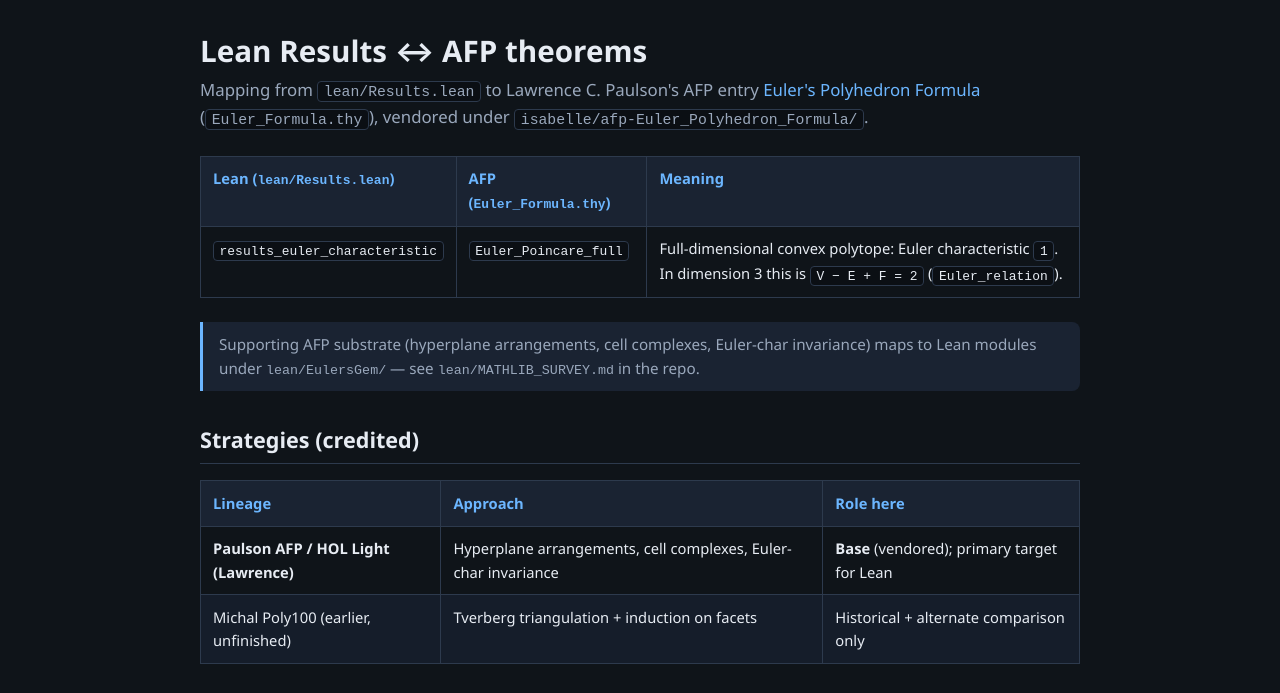
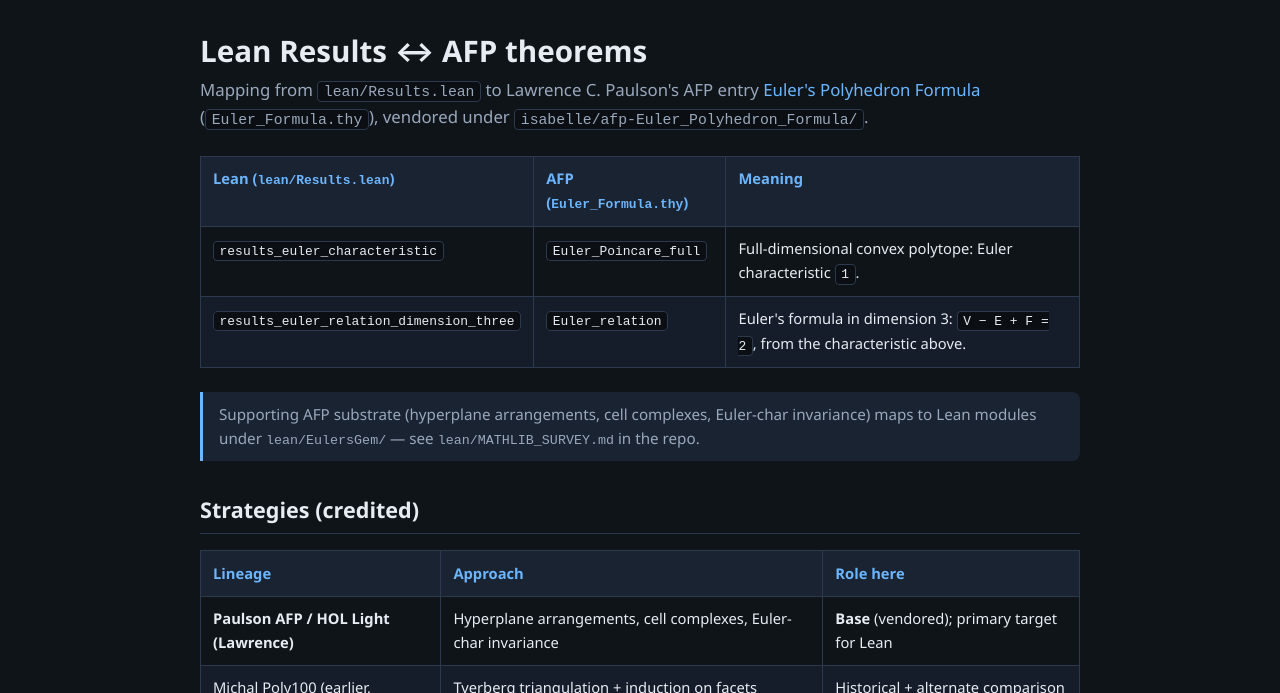
Before and after one commit to tangentproofs/eulers-gem, a plain HTML site: page site/lean-afp.html in a window 1280 px wide. Shown: the part 64-757 px from the top of the page. Drawn offline with Linux system fonts and the light colour scheme.

Commit message:
feat(results): Euler's formula in dimension 3
V − E + F = 2 follows from the Euler characteristic: the body is
the unique 3-face, so dropping it from the alternating sum leaves 2.

```diff
--- a/site/lean-afp.html
+++ b/site/lean-afp.html
@@ -41,7 +41,12 @@
         <tr>
           <td><code>results_euler_characteristic</code></td>
           <td><code>Euler_Poincare_full</code></td>
-          <td>Full-dimensional convex polytope: Euler characteristic <code>1</code>. In dimension 3 this is <code>V − E + F = 2</code> (<code>Euler_relation</code>).</td>
+          <td>Full-dimensional convex polytope: Euler characteristic <code>1</code>.</td>
+        </tr>
+        <tr>
+          <td><code>results_euler_relation_dimension_three</code></td>
+          <td><code>Euler_relation</code></td>
+          <td>Euler's formula in dimension 3: <code>V − E + F = 2</code>, from the characteristic above.</td>
         </tr>
       </tbody>
     </table>
```
Also changed, not shown: site/index.html (+3 -2 lines), README.md, 1 other file.
